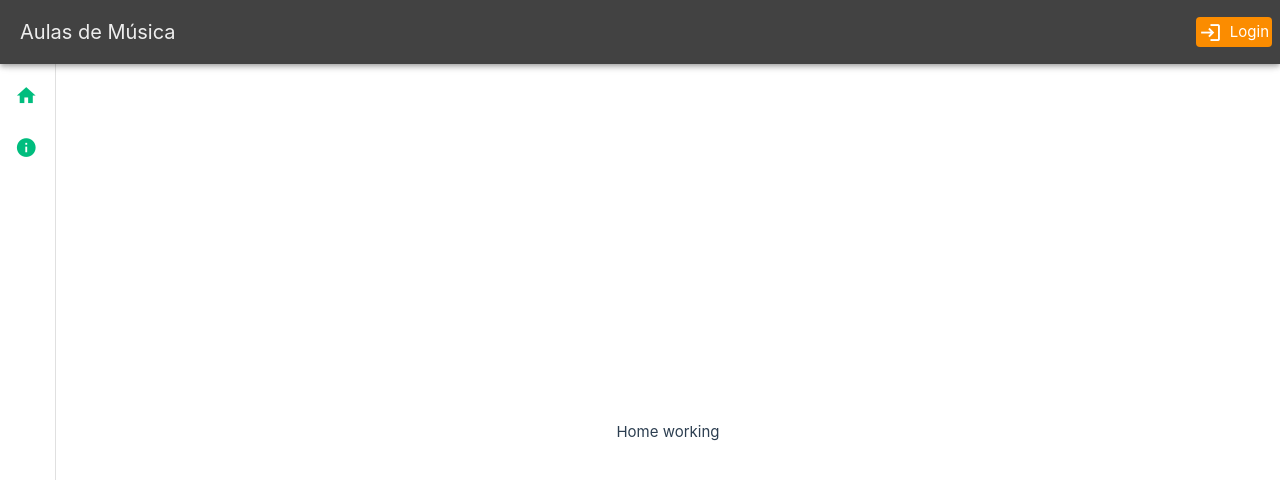
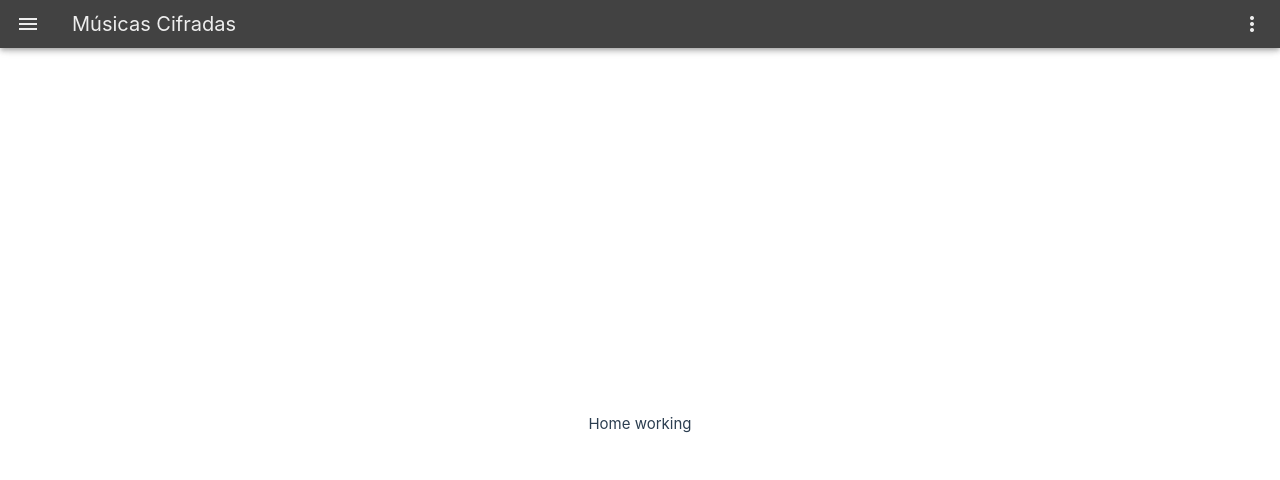
Before and after one commit to gabrielrobotic/musicascifradas-frontend, a Vue app: page /home in a window 1280 px wide. Shown: the top 480 px of the page. Built offline with nearby package versions, Linux system fonts and the light colour scheme.

Commit message:
add: Ajustes nos menus

```diff
--- a/src/App.vue
+++ b/src/App.vue
@@ -1,24 +1,61 @@
 <script setup>
-import { RouterLink, RouterView, useRoute } from 'vue-router'
+import { ref } from 'vue'
+import { RouterLink, RouterView, useRoute } from 'vue-router';
 import { useAuth } from './stores/auth';
-const auth = useAuth()
 
-function exibirBtnLogin() {
-  return !auth.isAuthenticated
+const drawer = ref(false);
+const menu = ref(false);
+const auth = useAuth();
+
+function usuarioAutenticado() {
+  return auth.isAuthenticated;
 }
+
+function ocultar() {
+  drawer.value = false;
+  menu.value = false;
+};
 
 </script>
 
 <template>
   <v-layout>
-    <v-app-bar v-if="$router.currentRoute.value.name !== 'login'" color="surface-variant" title="Aulas de Música">
-      <router-link :to="{ name: 'login' }" class="me-2 rounded" :class="{ 'bg-warning': exibirBtnLogin() }">
-        <span v-if="exibirBtnLogin()"><v-icon icon="mdi-login" class="me-2"></v-icon>Login</span>
-        <span v-else><v-icon icon="mdi-logout" class="me-2"></v-icon>Logout</span>
-      </router-link>
+    <v-app-bar v-if="$router.currentRoute.value.name !== 'login'" color="surface-variant" density="compact">
+      <template v-slot:prepend>
+        <v-app-bar-nav-icon variant="text" @click="drawer = !drawer"></v-app-bar-nav-icon>
+      </template>
+
+      <v-app-bar-title>Músicas Cifradas</v-app-bar-title>
+
+      <template v-slot:append>
+        <div class="text-center">
+          <v-menu v-model="menu" :close-on-content-click="false" location="bottom left">
+            <template v-slot:activator="{ props }">
+              <v-btn icon="mdi-dots-vertical" v-bind="props"></v-btn>
+            </template>
+            <v-card min-width="220" min-height="20">
+              <v-list v-if="usuarioAutenticado()">
+                <v-list-item prepend-icon="mdi-account" :title="`${auth.usuario.nome} ${auth.usuario.sobrenome}`"
+                  :subtitle="`${auth.usuario.username}`"></v-list-item>
+                <v-divider></v-divider>
+              </v-list>
+              <v-list>
+                <v-list-item>
+                  <router-link :to="{ name: 'login' }" class="rounded d-flex" @click="ocultar">
+                    <span v-if="!usuarioAutenticado()" class="d-flex align-center justify-center"><v-icon
+                        icon="mdi-login" size="24" class="me-2"></v-icon>Login</span>
+                    <span v-else><v-icon icon="mdi-logout" size="24" class="me-2"></v-icon>Logout</span>
+                  </router-link>
+                </v-list-item>
+              </v-list>
+            </v-card>
+          </v-menu>
+        </div>
+      </template>
+
     </v-app-bar>
 
-    <v-navigation-drawer v-if="$router.currentRoute.value.name !== 'login'" expand-on-hover rail>
+    <v-navigation-drawer v-if="$router.currentRoute.value.name !== 'login'" v-model="drawer" temporary>
       <v-list class="px-1" nav>
         <v-list-item>
           <router-link :to="{ name: 'home' }" class="d-flex align-center">
--- a/src/router/index.js
+++ b/src/router/index.js
@@ -22,14 +22,23 @@ const router = createRouter({
       path: '/campo-harmonico',
       name: 'campo-harmonico',
       component: () => import('@/views/CampoHarmonicoView.vue'),
+      meta: {
+        auth: true
+      }
     },
     {
       path: '/about',
       name: 'about',
       component: () => import('@/views/AboutView.vue'),
-      meta: {
-        auth: true
-      }
+    },
+    // {
+    //   path: '/user-*'
+    // },
+    /**404*/
+    {
+      path: '/:pathMatch(.*)*',
+      // name: 'not-found',
+      component: () => import('@/views/NotFoundView.vue')
     }
   ]
 })
--- a/src/stores/auth.js
+++ b/src/stores/auth.js
@@ -1,36 +1,46 @@
-import { computed, ref } from 'vue'
-import { defineStore } from 'pinia'
-import { authenticationService } from '@/services/authentication'
+import { ref } from 'vue';
+import { defineStore } from 'pinia';
+import { authenticationService } from '@/services/authentication';
+
+const sufixoKey = 'musicas-cifradas';
+const usuarioKey = `usuario-${sufixoKey}`;
+const tokenKey = `token-${sufixoKey}`;
 
 export const useAuth = defineStore('auth', () => {
-  const token = ref(localStorage.getItem('token-aulas-de-musica'))
-  const isAuthenticated = ref(false)
+  const usuario = ref(JSON.parse(localStorage.getItem(usuarioKey)));
+  const token = ref(localStorage.getItem(tokenKey));
+  const isAuthenticated = ref(false);
 
-  function setToken(tokenValue) {
-    localStorage.setItem('token-aulas-de-musica', tokenValue)
-    token.value = tokenValue
-    isAuthenticated.value = true
-  }
+  function setToken(nome, sobrenome, username, role, tokenValue) {
+    localStorage.setItem(tokenKey, tokenValue);
+    localStorage.setItem(usuarioKey, JSON.stringify({ nome, sobrenome, username, role }))
+    usuario.value = { nome, sobrenome, username, role };
+    token.value = tokenValue;
+    isAuthenticated.value = true;
+  };
 
   async function checkToken() {
     try {
-      return await authenticationService.validateToken()
+      return await authenticationService.validateToken();
     } catch (error) {
-      return false
+      return false;
     }
-  }
+  };
 
   function clear() {
-    localStorage.removeItem('token-aulas-de-musica')
-    token.value = null
-    isAuthenticated.value = false
-  }
+    localStorage.removeItem(usuarioKey)
+    localStorage.removeItem(tokenKey);
+    usuario.value = null;
+    token.value = null;
+    isAuthenticated.value = false;
+  };
 
   return {
+    usuario,
     token,
     setToken,
     checkToken,
     isAuthenticated,
     clear
-  }
-})
+  };
+});
--- a/src/views/LoginView.vue
+++ b/src/views/LoginView.vue
@@ -1,3 +1,31 @@
+<script setup>
+import { ref, onMounted } from 'vue'
+import { authenticationService } from '@/services/authentication'
+import { useAuth } from '@/stores/auth'
+import router from '@/router';
+
+let login = ref('')
+let password = ref('')
+
+const auth = useAuth()
+
+async function submitLogin() {
+  const credentials = { login: login.value, password: password.value }
+  try {
+    let data = await authenticationService.login(credentials)
+    auth.setToken(data.nome, data.sobrenome, data.username, data.role, data.token)
+    router.push({ name: 'home' })
+  } catch (error) {
+    console.log('Erro LoginView: ', error)
+  }
+}
+
+onMounted(() => {
+  const auth = useAuth()
+  auth.clear()
+})
+</script>
+
 <template>
   <v-sheet elevation="4" rounded="lg" class="pa-2">
     <v-row class="ma-2">
@@ -17,32 +45,4 @@
 
 </template>
 
-<script setup>
-import { ref, onMounted } from 'vue'
-import { authenticationService } from '@/services/authentication'
-import { useAuth } from '@/stores/auth'
-import router from '@/router';
-
-let login = ref('')
-let password = ref('')
-
-const auth = useAuth()
-
-async function submitLogin() {
-  const credentials = { login: login.value, password: password.value }
-  try {
-    let data = await authenticationService.login(credentials)
-    auth.setToken(data.token)
-    router.push({ name: 'home' })
-  } catch (error) {
-    console.log('Erro LoginView: ', error)
-  }
-}
-
-onMounted(() => {
-  const auth = useAuth()
-  auth.clear()
-})
-</script>
-
 <style scoped></style>
--- /dev/null
+++ b/src/views/NotFoundView.vue
@@ -0,0 +1,8 @@
+<script setup>
+</script>
+
+<template>
+  <span>Not Found!</span>
+</template>
+
+<style scoped></style>
```
Also changed, not shown: 1 other file (tests, documents, lock files or other folders).
